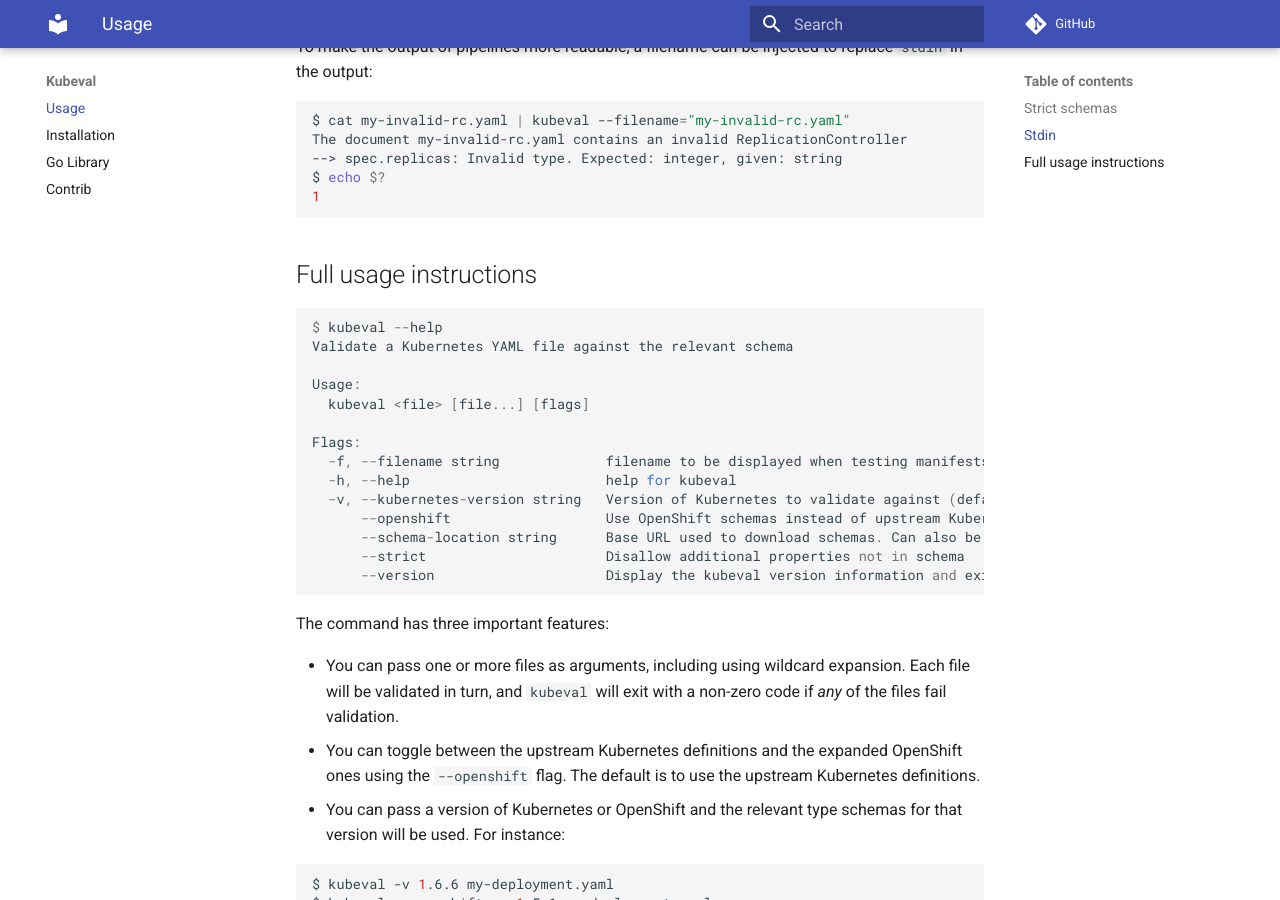
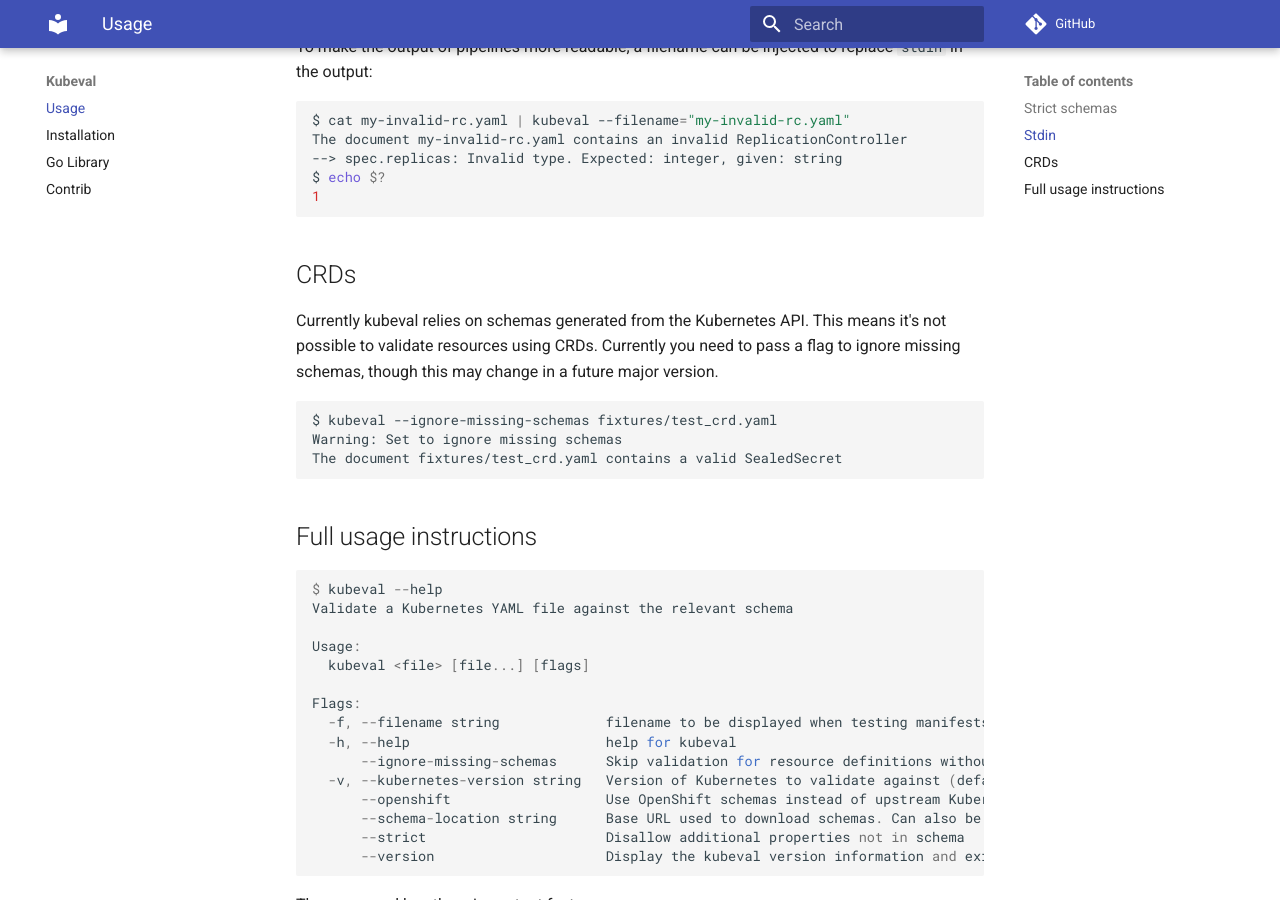
Before and after one commit to instrumenta/kubeval, an MkDocs documentation site: the page built from docs/index.md, in a window 1280 px wide and 900 px high, scrolled down 1079 px. Built offline with MkDocs 1.6.1 and Material for MkDocs 9.7.7, drawn with Linux system fonts in a browser that asks for light colours; comment, search, counter and statistics services are not loaded.

Commit message:
Added acceptance tests and docs for the ignore missing schemas flag

````diff
--- a/docs/index.md
+++ b/docs/index.md
@@ -61,6 +61,19 @@ $ echo $?
 ```
 
 
+## CRDs
+
+Currently kubeval relies on schemas generated from the Kubernetes API. This means it's not
+possible to validate resources using CRDs. Currently you need to pass a flag to ignore
+missing schemas, though this may change in a future major version.
+
+```
+$ kubeval --ignore-missing-schemas fixtures/test_crd.yaml
+Warning: Set to ignore missing schemas
+The document fixtures/test_crd.yaml contains a valid SealedSecret
+```
+
+
 ## Full usage instructions
 
 ```
@@ -73,6 +86,7 @@ Usage:
 Flags:
   -f, --filename string             filename to be displayed when testing manifests read from stdin (default "stdin")
   -h, --help                        help for kubeval
+      --ignore-missing-schemas      Skip validation for resource definitions without a schema
   -v, --kubernetes-version string   Version of Kubernetes to validate against (default "master")
       --openshift                   Use OpenShift schemas instead of upstream Kubernetes
       --schema-location string      Base URL used to download schemas. Can also be specified with the environment variable KUBEVAL_SCHEMA_LOCATION (default "https://raw.githubusercontent.com/garethr")
````
Also changed, not shown: 3 other files.
